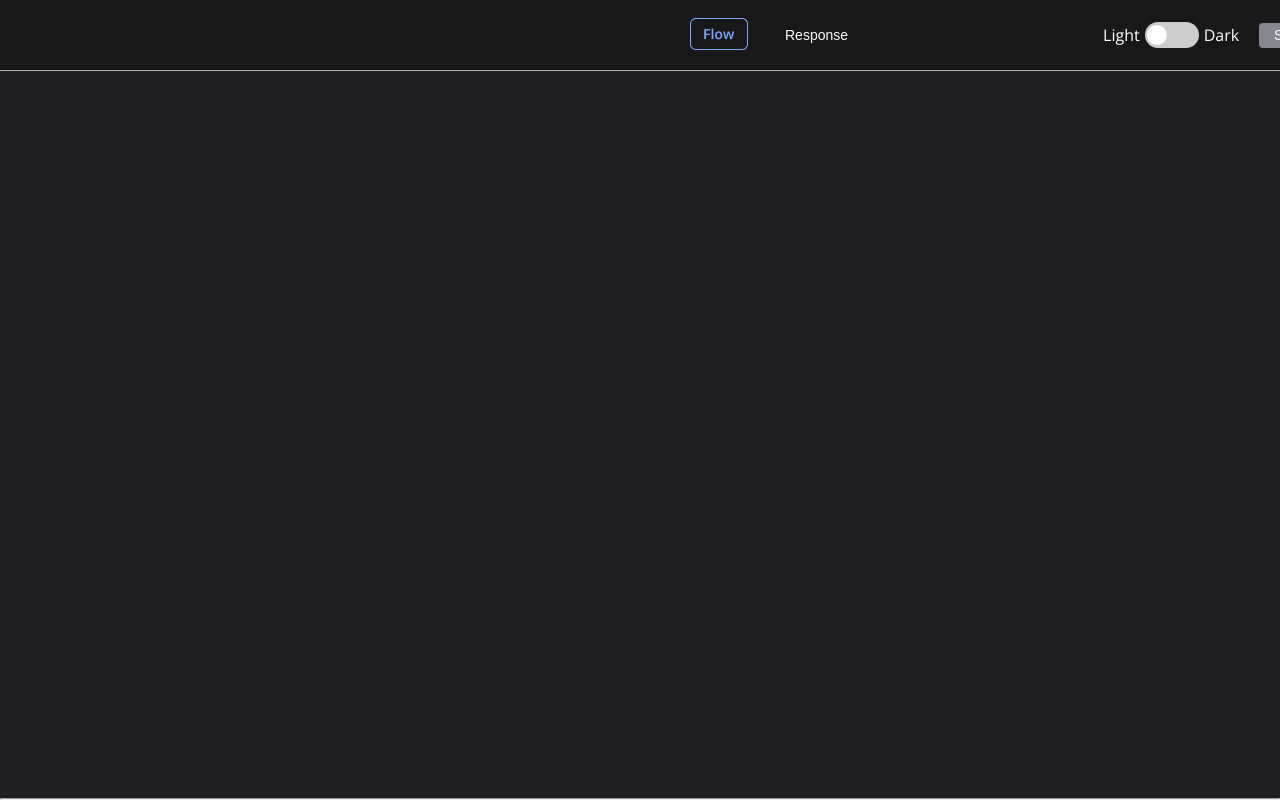
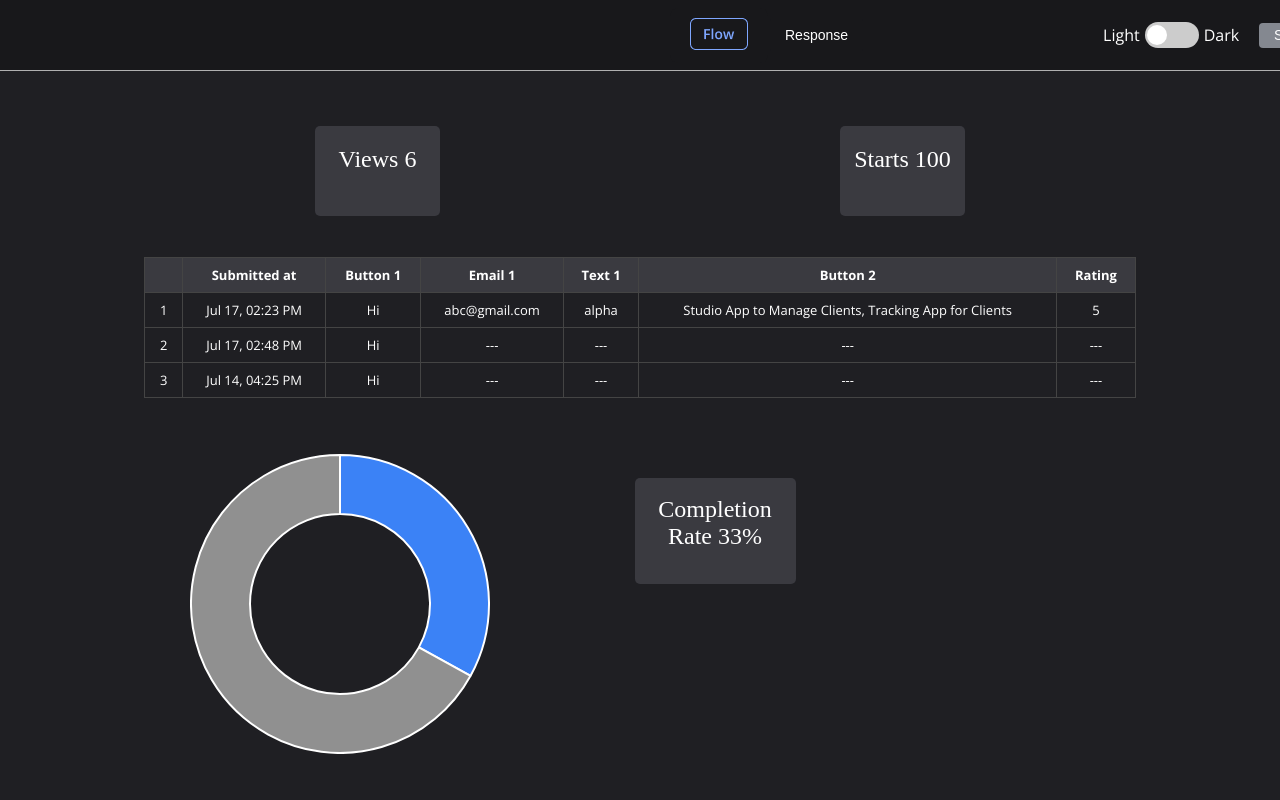
Before and after one commit to akritypriya/Form-Builder-App-Frontend, a React (Vite) app: page /workspace/response in a window 1280 px wide. Built offline with nearby package versions, Linux system fonts and the light colour scheme; a web font is replaced by a local one.

Commit message:
feat: bug fix

```diff
--- a/components/Workspace/Response.jsx
+++ b/components/Workspace/Response.jsx
@@ -1,14 +1,90 @@
-import  { useState} from "react";
+import  { useState, useEffect} from "react";
 import wsave from "../../assets/wsave.png";
 import wlinked from "../../assets/wlinked.png";
 import wclose from "../../assets/wclose.png";
 import { useNavigate} from "react-router-dom";
 import wflow from "../../assets/wflow.png";
+import { Pie } from "react-chartjs-2";
+import { Chart as ChartJS, ArcElement, Tooltip, Legend, Title } from 'chart.js';
 import styles from "./Response.module.css";
+
+ChartJS.register(ArcElement, Tooltip, Legend, Title,);
+
 const Response = () => {
   const [isDarkMode, setIsDarkMode] = useState(false);  //Theme toggle state
   const [isLinkCopied, setIsLinkCopied] = useState(false);  //Link copied state
   const navigate = useNavigate();
+  const [data, setData] = useState([]);
+  const [views, setViews] = useState(0);
+  const [starts, setStarts] = useState(0);
+  const [Complete, setComplete] = useState(0);
+
+  useEffect(() => {
+    const fetchData = async () => {
+      // Replace this with actual backend call
+      const response = {
+        data: [
+          {
+            date: "Jul 17, 03:23 PM",
+            button1: "Hi!",
+            email: "abc@g.com",
+            text: "alpha",
+            button2: "Studio App",
+            rating: 5,
+          },
+          {
+            date: "Jul 17, 02:48 PM",
+            button1: "Hi!",
+            email: "",
+            text: "",
+            button2: "",
+            rating: 3,
+          },
+        ],
+        stats: { views: 6, starts: 100, completed: 33 },
+      };
+
+      setData(response.data);
+      setViews(response.stats.views);
+      setStarts(response.stats.starts);
+      setComplete(response.stats.completed);
+    };
+
+    fetchData();
+  }, []);
+
+  const chartData = {
+    labels: ["Complete", "Incomplete"],
+    datasets: [
+      {
+        data: [33, 67],
+        backgroundColor: ["#3B82F6", "#909090"], // Blue and Grey colors
+        hoverBackgroundColor: ["#3B82F6", "#909090"], // Blue and Grey on hover
+      },
+    ],
+  };
+
+  const completionRate = starts ? Math.round((Complete / starts) * 100) : 0;
+
+
+  const options = {
+    responsive: true,
+    plugins: {
+      tooltip: {
+        callbacks: {
+          label: function (tooltipItem) {
+            return `${tooltipItem.label}: ${tooltipItem.raw}%`; // Tooltip format to show percentage on hover
+          },
+        },
+      },
+      legend: {
+        display: false,
+      },
+    },
+    cutout: 90,
+  };
+
+
 
    //Toggle theme
   const toggleTheme = () => {
@@ -26,14 +102,17 @@ const Response = () => {
 
      //Handle share button click
      const handleShareButton = async () => {
-      const responsLink = `${window.location.origin}/workspace/response`;
+      const responseLink = `${window.location.origin}/workspace/response`;
+      if (navigator.clipboard) {
         try {
-        await navigator.clipboard.writeText(responsLink);
+          await navigator.clipboard.writeText(responseLink);
           setIsLinkCopied(true);
-        setTimeout(() => setIsLinkCopied(false), 3000);  // linked button hide after 3 seconds
-        alert("Link copied to clipboard: " + responsLink);
+          setTimeout(() => setIsLinkCopied(false), 3000);
         } catch (error) {
-        alert("Failed to copy the link. Please try again.");
+          alert("Failed to copy the link.");
+        }
+      } else {
+        alert("Clipboard API not supported.");
       }
     };
 
@@ -93,66 +172,76 @@ const Response = () => {
               />
             </button>
           )}
-      </div>
-      <hr />
-      {/* {isDataAvailable ? (
-        <div className="body1">
-          <div className="workspace">
-            <div className="stats-container">
-              <div className="stat">
+          <div className={styles.statsContainer}>
+              <div className={styles.stat}>
                 Views <span>{views}</span>
               </div>
-              <div className="stat">
+              <div className={styles.stat}>
                 Starts <span>{starts}</span>
               </div>
             </div>
-            <div className="table-container">
-              <table>
+         <table className={styles.responseTable}>
             <thead>
               <tr>
-                    <th>Submitted At</th>
+                <th></th>
+                <th>
+                   <div className={styles.flexAlign}>
+                    Submitted at</div>
+                 </th>
                 <th>Button 1</th>
-                    <th>Email</th>
-                    <th>Text</th>
+                <th>Email 1</th>
+                <th>Text 1</th>
                 <th>Button 2</th>
                 <th>Rating</th>
               </tr>
             </thead>
             <tbody>
-                  {data.map((row, index) => (
+      {[
+        {
+          submittedAt: "Jul 17, 02:23 PM",
+          button1: "Hi",
+          email: "abc@gmail.com",
+          text: "alpha",
+          description: "Studio App to Manage Clients, Tracking App for Clients",
+          rating: "5",
+        },
+        {
+          submittedAt: "Jul 17, 02:48 PM",
+          button1: "Hi",
+          email: "---",
+          text: "---",
+          description: "---",
+          rating: "---",
+        },
+        {
+          submittedAt: "Jul 14, 04:25 PM",
+          button1: "Hi",
+          email: "---",
+          text: "---",
+          description: "---",
+          rating: "---",
+        },
+      ].map((row, index) => (
         <tr key={index}>
-                      <td>{row.date}</td>
+          <td>{index + 1}</td> {/* Line number */}
+          <td>{row.submittedAt}</td>
           <td>{row.button1}</td>
-                      <td>{row.email || "-"}</td>
-                      <td>{row.text || "-"}</td>
-                      <td>{row.button2 || "-"}</td>
-                      <td>{row.rating || "-"}</td>
+          <td>{row.email}</td>
+          <td>{row.text}</td>
+          <td>{row.description}</td>
+          <td>{row.rating}</td>
         </tr>
       ))}
     </tbody>
           </table>
+           {/* Chart Section */}
+        <div className={styles.chartContainer}>
+        <Pie data={chartData} options={options} />
         </div>
-            <div className="completion-chart">
-              <Doughnut data={chartData} key={JSON.stringify(chartData)} />
-              <div className="chart-overlay">
-                <div className="completed-count">Completed</div>
-                <div className="completion-rate">{completion}</div>
-              </div>
-              <div className="rate1">
-                <div className="completion-rate1">
-                  {`completionRate ${completionRate}`}
+        <div className={styles.completionRate}>
+                  {`Completion Rate  ${completionRate}%`}
                 </div>
       </div>
-            </div>
-          </div>
-        </div>
-      ) : (
-        <div className="body">
-          <p className="letssee" style={{ color: "#696969" }}>
-            No Response yet collected
-          </p>
-        </div>
-      )} */}
     </div>
   );
 };
--- a/components/Workspace/Response.module.css
+++ b/components/Workspace/Response.module.css
@@ -6,7 +6,7 @@
 
   .darkTheme {
 
-    background: #1F1F23;
+    background: #18171C;
     color: #fff;
   }
 
@@ -160,11 +160,111 @@
     .sectionContainer {
         flex: 1;
         display: flex;
+        background-color: #18171C;
+        padding-top:20px;
+        flex-direction: column;
+        align-items: center;
+        justify-content: space-around;
+        padding: 20px;
         background: #1F1F23;
-        padding-top:20px;
-
+        color: #fff;
+        position:relative;
         }
         .lightTheme .sectionContainer{
          background-color: white;
          color: #000;
         }
+
+
+.responseTable {
+  width: 80%;
+  border-collapse: collapse;
+  background:transparent;
+  color: #fff;
+  margin-bottom: 20px;
+  font-family: 'Open Sans', sans-serif;
+  font-size: small;
+}
+
+.lightTheme .responseTable {
+  background: #f5f5f5;
+  color: #000;
+}
+
+.responseTable th,
+.responseTable td {
+  border: 1px solid #444;
+  padding: 8px 12px;
+  text-align: center;
+}
+
+.lightTheme .responseTable th,
+.lightTheme .responseTable td {
+  border: 1px solid #ddd;
+}
+
+.responseTable th {
+  background: #3A3A40;
+  font-weight: bold;
+  color: #FFF;
+}
+
+.lightTheme .responseTable th {
+  background: #E0E0E0;
+  color: #000;
+}
+
+.flexAlign {
+  display: flex;
+  align-items: center;
+  justify-content: center;
+}
+
+.chartContainer {
+  width: 300px;
+  height: 300px;
+  background:transparent;
+  display: flex;
+  margin-right:600px ;
+  justify-content: center;
+  padding: 15px;
+
+}
+
+.lightTheme .chartContainer {
+  background: #f5f5f5;
+
+}
+
+
+.completionRate{
+  width:125px;
+  height:70px;
+  margin-bottom:-190px;
+  margin-left:150px;
+  background: #3A3A40;
+  border: 8px ;
+  border-radius: 5px;
+  padding: 18px ;
+  text-align: center;
+  font-size: x-large;
+  position: absolute;
+}
+
+.statsContainer{
+  display: flex;
+  gap: 400px;
+  margin-top:24px;
+  text-align: center;
+  font-size: x-large;
+  margin-bottom: 20px;
+
+}
+.stat{
+  background: #3A3A40;
+  width:125px;
+  height:70px;
+  border: 8px ;
+  border-radius: 5px;
+  padding-top: 20px;
+}
--- a/components/Workspace/WorkspaceArea.jsx
+++ b/components/Workspace/WorkspaceArea.jsx
@@ -18,12 +18,43 @@ import wlinked from "../../assets/wlinked.png";
 import delete_img from "../../assets/delete_img.png";
 import flag from "../../assets/flag.png";
 import { useNavigate} from "react-router-dom";
+import axios from "axios";
 
 function WorkspaceArea() {
   const [isDarkMode, setIsDarkMode] = useState(false);  //Theme toggle state
   const [elements, setElements] = useState([]);  //Dynamic elements state
   const [isLinkCopied, setIsLinkCopied] = useState(false);  //Link copied state
   const navigate = useNavigate();
+  const [workspaceName, setWorkspaceName] = useState("");
+
+  const handleSaveWorkspace = async () => {
+    const token = localStorage.getItem("token");
+    console.log("Retrieved Token:", token);
+    const workspaceData = {
+      workspaceName: workspaceName || "Untitled Workspace",
+      elements,
+      createdBy: "USER_ID",
+    };
+
+    try {
+      const response = await axios.post(
+        `http://localhost:3000/api/user/workspace/save`,
+        workspaceData,
+        {
+            headers: {
+                Authorization: `Bearer ${token}`,
+                "Content-Type": "application/json",
+            }
+        }
+    );
+      alert("Workspace saved successfully!");
+    } catch (error) {
+      console.error("Error saving workspace:", error);
+      alert("Failed to save the workspace. Please try again.");
+    }
+  };
+
+
 
    //Toggle theme
   const toggleTheme = () => {
@@ -31,7 +62,7 @@ function WorkspaceArea() {
     document.body.className = isDarkMode ? styles.lightTheme : styles.darkTheme;  //Apply body styles
   };
 
-   //Handle adding a new element with input textbox
+   //Handle adding a new element with bubble input textbox
   const handleAddElement = (label) => {
     let count = 1;
     const updatedLabel = (existingLabel) => {
@@ -58,7 +89,7 @@ function WorkspaceArea() {
     ]);
   };
 
-   //Handle adding a new button element with description
+
   const handleInputButtonElement = (label, description) => {
     let count = 1;
     const updatedLabel = (existingLabel) => {
@@ -122,6 +153,8 @@ function WorkspaceArea() {
           type="text"
           placeholder="Enter Form Name"
           className={styles.navInput}
+          value={workspaceName}
+          onChange={(e) => setWorkspaceName(e.target.value)}
         />
         <button type="button" className={styles.flowButton}>
           <img src={wflow} alt="Flow" className={styles.flowImg} />
@@ -149,7 +182,7 @@ function WorkspaceArea() {
           >
             Share
           </button>
-          <button type="button" className={styles.saveButton} >
+          <button type="button" className={styles.saveButton} onClick={handleSaveWorkspace} >
             <img src={wsave} alt="Save" className={styles.saveImg} />
           </button>
           <button
--- a/package.json
+++ b/package.json
@@ -11,7 +11,9 @@
   },
   "dependencies": {
     "axios": "^1.7.9",
+    "chart.js": "^4.4.7",
     "react": "^18.3.1",
+    "react-chartjs-2": "^5.3.0",
     "react-dom": "^18.3.1",
     "react-router-dom": "^7.1.1"
   },
```
Also changed, not shown: 1 other file (tests, documents, lock files or other folders). Lines whose indentation alone changed are shown as unchanged.
